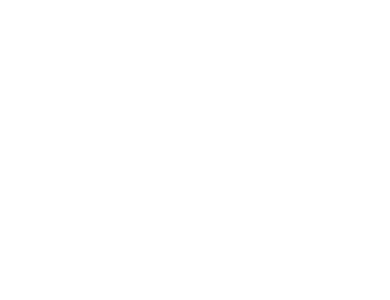
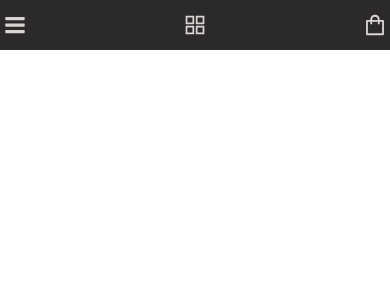
Before and after one commit to Samuelposadas/ecommerce, a React (Create React App) app in the folder client/: page / in a window 390 px wide. Before the commit this address had no page. Shown: the top 300 px of the page. Built offline with nearby package versions, Linux system fonts and the light colour scheme.

Commit message:
responsive navbar

```diff
--- a/client/package.json
+++ b/client/package.json
@@ -21,6 +21,7 @@
     "react": "^17.0.2",
     "react-bootstrap": "^2.0.3",
     "react-dom": "^17.0.2",
+    "react-icons": "^4.3.1",
     "react-router-dom": "^6.0.2",
     "react-scripts": "4.0.3",
     "styled-components": "^5.3.3",
--- a/client/src/Routes/Router.tsx
+++ b/client/src/Routes/Router.tsx
@@ -3,11 +3,13 @@
 
 //components
 import Home from "../Pages/Home/Home";
+import Navbar from "../common/Navbar/Navbar";
 
 const Router: FC = () => {
   return (
     <BrowserRouter>
       <Routes>
+        <Route path="/" element={<Navbar />} />
         <Route path="/home" element={<Home />} />
       </Routes>
     </BrowserRouter>
--- /dev/null
+++ b/client/src/common/Navbar/Navbar.tsx
@@ -0,0 +1,119 @@
+import React, { FC } from "react";
+import styled from "styled-components";
+import {
+  AiOutlineAppstore,
+  AiOutlineSearch,
+  AiOutlineShopping,
+} from "react-icons/ai";
+import { GoThreeBars } from "react-icons/go";
+
+const Categories: Array<string> = [
+  "Shop All",
+  "Computers",
+  "Tablet",
+  "Drones & Cameras",
+  "Audio",
+  "Mobile",
+  "T.V & Home",
+  "Cinema",
+  "Wearable Tech",
+  "Sale",
+];
+
+const Container = styled.div`
+  height: 50px;
+  background-color: #2b2929;
+`;
+const Wrapper = styled.div`
+  height: 50px;
+  display: grid;
+  grid-template-columns: auto auto auto;
+
+  @media screen and (max-width: 768px) {
+    display: none;
+  }
+`;
+const Space = styled.div``;
+const Menu = styled.ul`
+  font-size: 10px;
+  color: #e9e0e0ee;
+  display: grid;
+  grid-template-columns: repeat(16, auto);
+  grid-gap: 0.9rem;
+  justify-items: center;
+  align-items: center;
+`;
+const LogoContainer = styled.div`
+  font-size: 20px;
+  color: #e9e0e0ee;
+  justify-self: center;
+  align-self: center;
+  cursor: pointer;
+`;
+const MenuItem = styled.li`
+  list-style-type: none;
+  cursor: pointer;
+`;
+const MobileIcon = styled.div`
+  display: none;
+
+  @media screen and (max-width: 768px) {
+    display: grid;
+    align-items: center;
+    justify-items: center;
+    cursor: pointer;
+
+    svg {
+      fill: #e9e0e0ee;
+      font-size: 26px;
+    }
+  }
+`;
+
+const MobileWrapper = styled.div`
+  display: none;
+
+  @media screen and (max-width: 768px) {
+    height: 50px;
+    display: grid;
+    grid-template-columns: auto 85% auto;
+  }
+`;
+
+const Navbar: FC = () => {
+  return (
+    <Container>
+      <MobileWrapper>
+        <MobileIcon>
+          <GoThreeBars />
+        </MobileIcon>
+        <MobileIcon>
+          <AiOutlineAppstore />
+        </MobileIcon>
+        <MobileIcon>
+          <AiOutlineShopping />
+        </MobileIcon>
+      </MobileWrapper>
+      <Wrapper>
+        <Space />
+        <Menu>
+          <LogoContainer>
+            <AiOutlineAppstore />
+          </LogoContainer>
+          {Categories.map((item, id) => (
+            <MenuItem key={id}>{item}</MenuItem>
+          ))}
+          <LogoContainer>
+            <AiOutlineSearch />
+          </LogoContainer>
+          <LogoContainer>
+            <AiOutlineShopping />
+          </LogoContainer>
+        </Menu>
+        <Space />
+      </Wrapper>
+    </Container>
+  );
+};
+
+export default Navbar;
```
